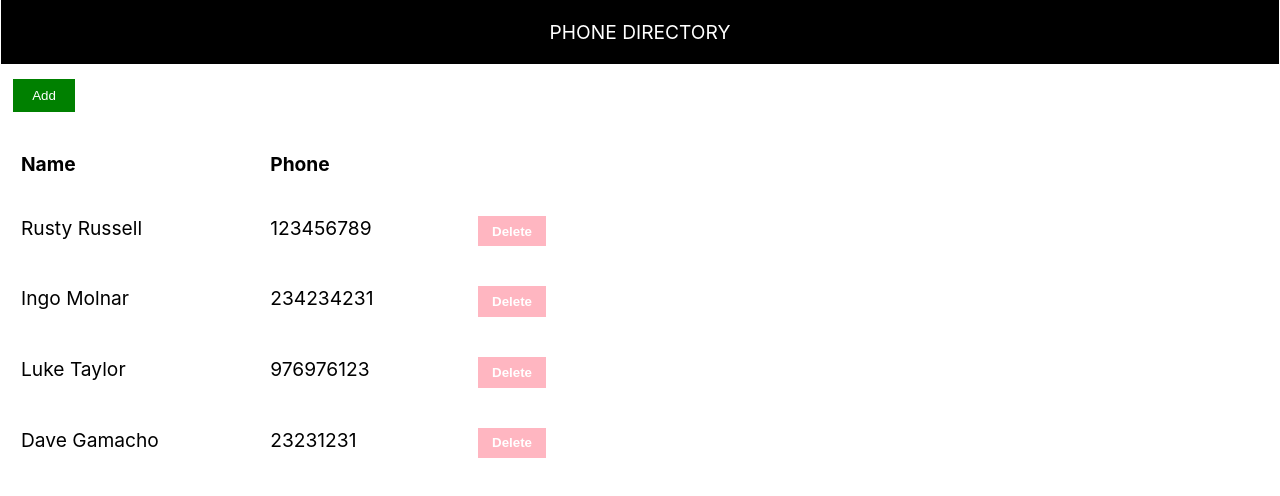
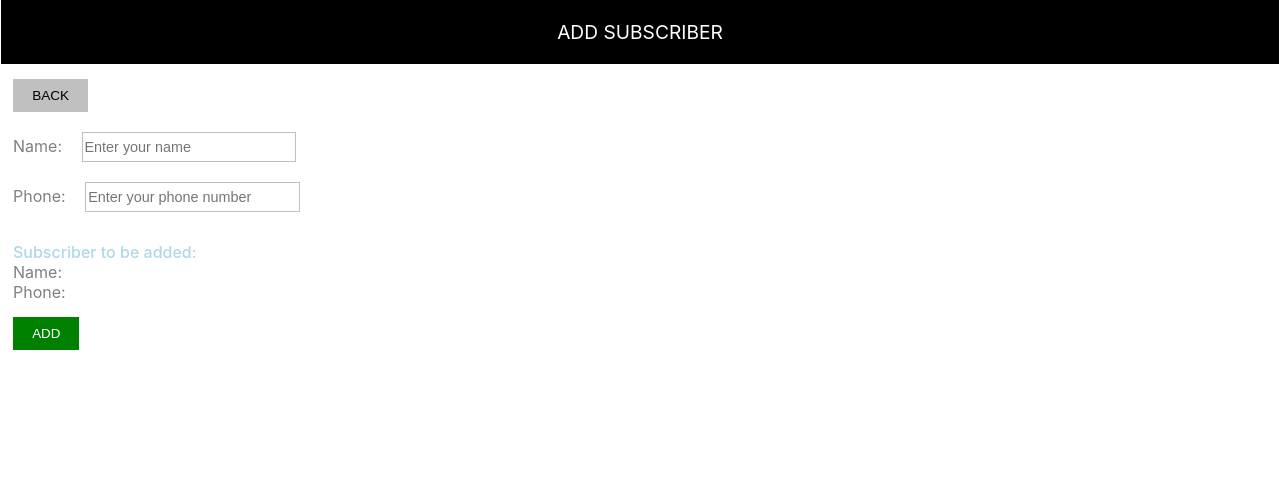
Before and after one commit to priteshkumar/react-phone-directory, a React (Create React App) app: page / in a window 1280 px wide. Both pictures are taken after a click on the button "Add". Shown: the top 496 px of the page. Built offline with nearby package versions, Linux system fonts and the light colour scheme.

Commit message:
addsubscriber impl

```diff
--- /dev/null
+++ b/src/AddSubscriber.js
@@ -0,0 +1,49 @@
+import React, { Component } from 'react';
+import Header from './Header';
+import './App.css'
+
+
+class AddSubscriber extends Component {
+    constructor(props) {
+        super(props);
+        this.state = {
+            userName: "",
+            phNumber: ""
+        }
+
+        this.handleInputChange = this.handleInputChange.bind(this);
+    }
+
+    handleInputChange(e) {
+        const target = e.target;
+        const id = target.id;
+        const value = target.value;
+        //console.log(id + value);
+        this.setState({ [id]: value });
+    }
+
+    render() {
+        return (
+            <div className="main-container">
+                <Header heading="Add Subscriber" />
+                <button className="add-user back-btn">BACK</button>
+                <div className="form-container">
+                    <form>
+                        <label htmlFor="name">Name:  </label>
+                        <input type="text" id="userName" placeholder="Enter your name" onChange={this.handleInputChange}/><br /><br />
+                        <label htmlFor="phnumber">Phone: </label>
+                        <input type="tel" id="phNumber" placeholder="Enter your phone number" onChange={this.handleInputChange}/>
+                    </form>
+                </div>
+                <div className="subscribe-info">
+                    <p className="subscribe-header">Subscriber to be added:</p>
+                    <span>Name: {this.state.userName}</span><br />
+                    <span>Phone: {this.state.phNumber}</span>
+                </div>
+                <button className="add-user">ADD</button>
+            </div>
+        );
+    }
+}
+
+export default AddSubscriber;
--- a/src/App.css
+++ b/src/App.css
@@ -1,7 +1,8 @@
-.main-container{
-    margin:1px;
-    margin-top:0;
+.main-container {
+    margin: 1px;
+    margin-top: 0;
 }
+
 .add-user {
     margin-top: 15px;
     margin-left: 0;
@@ -13,7 +14,14 @@
     text-align: center;
     margin-bottom: 20px;
     border: 0;
-    margin-left:12px;
+    margin-left: 12px;
+}
+
+.back-btn {
+    background-color: silver;
+    color:black;
+    font-size:85%;
+    font-weight:500;
 }
 
 .grid-container {
@@ -43,3 +51,40 @@
     font-weight: 550;
     border: 0;
 }
+
+.form-container {
+    margin-left: 12px;
+}
+
+label {
+    color: grey;
+}
+
+form {
+    width: 30%;
+}
+
+input {
+    margin-left: 15px;
+    width:55%;
+    padding-top:6px;
+    padding-bottom:6px;
+    font-size:90%;
+    text-align: left;
+    border : 1px solid silver;
+}
+
+.subscribe-info {
+    margin-top:30px;
+    margin-left: 12px;
+}
+
+.subscribe-header {
+    color:lightblue;
+    font-weight:550;
+    margin-bottom:0px;
+}
+
+.subscribe-info> span{
+    color:grey;
+}
--- a/src/App.js
+++ b/src/App.js
@@ -1,6 +1,8 @@
-
+import React from 'react';
+import ReactDOM from 'react-dom';
 import Header from './Header';
 import './App.css'
+import AddSubscriber from './AddSubscriber';
 
 function App() {
   let userInfo = [
@@ -9,10 +11,23 @@ function App() {
     { id: 3, name: "Luke Taylor", number: 976976123 },
     { id: 4, name: "Dave Gamacho", number: 23231231 }
   ];
+
+  function addUser(e) {
+    //todo later
+    e.preventDefault();
+    //alert("adduser clicked");
+    ReactDOM.render(
+      <React.StrictMode>
+        <AddSubscriber/>
+      </React.StrictMode>,
+      document.getElementsByName('root')[0]
+    );
+  }
+
   return (
     <div className="main-container">
-      <Header heading="Phone Directory"/>
-      <button className="add-user">Add</button>
+      <Header heading="Phone Directory" />
+      <button className="add-user" onClick={addUser}>Add</button>
       <div className="grid-container">
         <div className="grid-item"><b>Name</b></div>
         <div className="grid-item"><b>Phone</b></div>
@@ -23,7 +38,7 @@ function App() {
           return <div key={user.id} className="grid-container">
             <div className="grid-item">{user.name}</div>
             <div className="grid-item">{user.number}</div>
-            <div className="grid-item"><button class="del-user">Delete</button></div>
+            <div className="grid-item"><button className="del-user">Delete</button></div>
           </div>
         })}
     </div>
```
